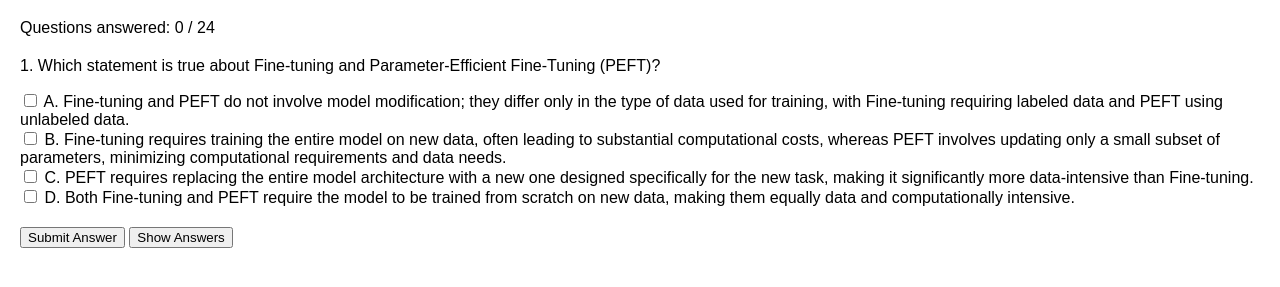
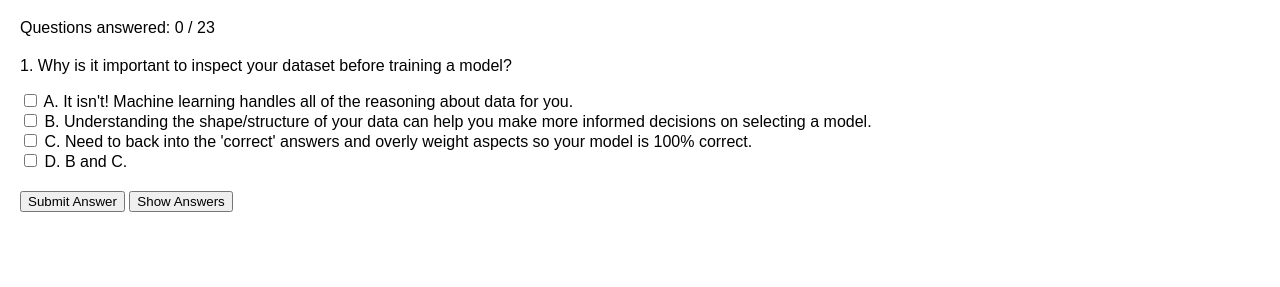
Before and after one commit to bos-hieu/quiz, a plain HTML site: page index.html in a window 1280 px wide. Shown: the part 61-348 px from the top of the page. Drawn offline with Linux system fonts and the light colour scheme.

Commit message:
Update index.html

```diff
--- a/index.html
+++ b/index.html
@@ -68,7 +68,7 @@
         const allAnswers = document.getElementById('all-answers');
 
         async function loadQuestions() {
-            const response = await fetch('oci-ai-question.json');
+            const response = await fetch('aws-questions.json');
             questions = await response.json();
             loadQuiz();
             showQuestion(currentQuestionIndex);
```
